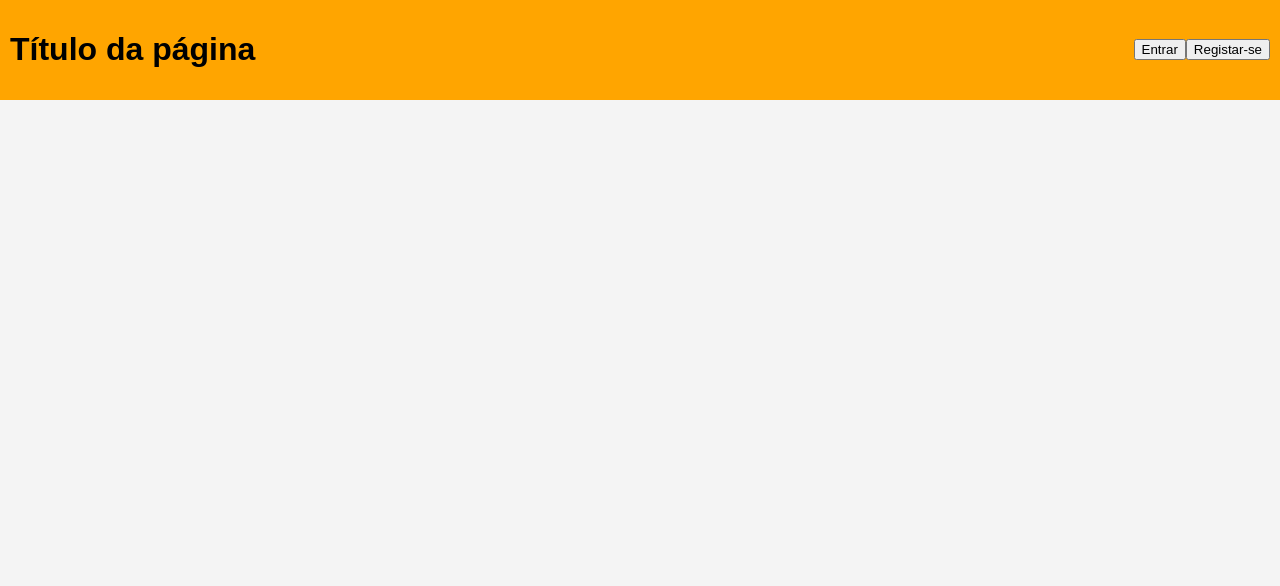
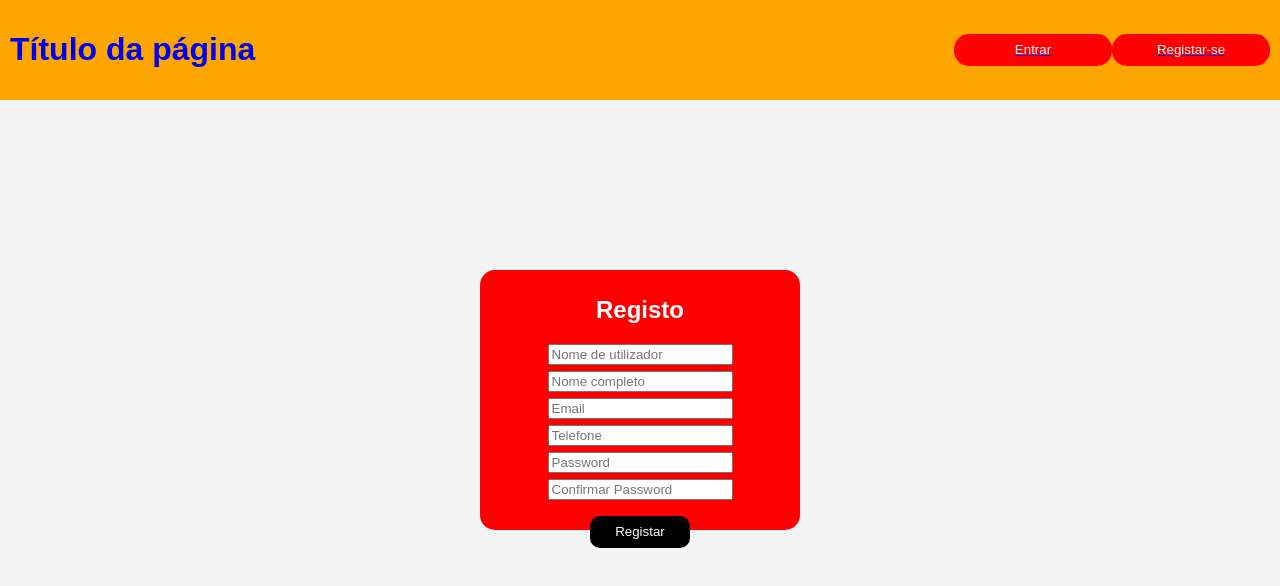
Before and after one commit to DiogoOliveira04ufp/projeto_final_labweb, a React (Create React App) app: page /registo in a window 1280 px wide. Shown: the top 586 px of the page. Built offline with nearby package versions, Linux system fonts and the light colour scheme.

Commit message:
v2024.0519.1
Página registo adicionada, ainda sem funcionalidade
Página produtos adicionada, ainda por terminar

```diff
--- a/src/App.css
+++ b/src/App.css
@@ -5,7 +5,6 @@ body
     font-family: Arial, sans-serif;
     background-color: #f4f4f4;
 }
-
 .header
 {
     height: 10%;
@@ -15,18 +14,26 @@ body
     justify-content: space-between;
     align-items: center;
 }
-
 .header div
 {
     display: flex;
+}
+
+#page_title
+{
+    text-decoration: none;
+}
+#page_title:visited
+{
+    text-decoration: none;
+    color: black;
 }
 
 .login-container
 {
     display: flex;
 }
-
-.loginbox
+.login
 {
     display: flex;
     height: 32px;
@@ -42,7 +49,6 @@ body
     flex-shrink: 0;
     cursor: pointer;
 }
-
 .login:hover
 {
     border-color: white;
--- a/src/App.js
+++ b/src/App.js
@@ -1,6 +1,9 @@
+import React from 'react';
 import { Route, Link, Routes } from 'react-router-dom';
 import './App.css';
 import Login from './login'
+import Registo from './registo'
+import Produtos from './produtos'
 
 function App()
 {
@@ -8,19 +11,22 @@ function App()
     <div className="App">
 
       <div className="header">
-        <h1>Título da página</h1>
+        <Link to="/" id="page_title">
+          <h1>Título da página</h1>
+        </Link>
 
         <div> {/* registo/início de sessão */}
           <Link to="/login" reloadDocuments>
             <button className="login">Entrar</button>
           </Link>
-          <button className="login">Registar-se</button>
+          <Link to="/registo" reloadDocuments>
+            <button className="login">Registar-se</button>
+          </Link>
         </div>
 
       </div>
 
       <Routes>
-        <Route path="/login" element={<Login />} />
         <Route path="/" element={
           <>
             <div>
@@ -29,17 +35,21 @@ function App()
             </div>
 
             <div>
-              <h2>Inventário</h2>
+              <Link to="/produtos" reloadDocuments>
+                <h2>Inventário</h2>
+              </Link>
               <p>Ver a lista detalhada de produtos disponíveis</p>
             </div>
 
             <h2>Encomendas</h2>
           </>
         } />
+        <Route path="/login" element={<Login />} />
+        <Route path="/registo" element={<Registo />} />
+        <Route path="/produtos" element={<Produtos />} />
       </Routes>
 
-    </div>
-  );
+    </div> );
 }
 
 export default App;
--- a/src/login.css
+++ b/src/login.css
@@ -1,31 +1,9 @@
-body
-{
-    margin: 0;
-    padding: 0;
-    font-family: Arial, sans-serif;
-    background-color: #f4f4f4;
-}
-
-.header
-{
-    height: 10%;
-    padding: 10px;
-    background-color: orange;
-    display: flex;
-    justify-content: space-between;
-    align-items: center;
-}
-
-.header div
-{
-    display: flex;
-}
-
 .loginbox
 {
     width: 320px;
     height: 200px;
     background: red;
+    align-items: center;
     color: #fff;
     top: 50%;
     left: 50%;
@@ -34,10 +12,9 @@ body
     flex-direction: column;
     transform: translate(-50%, -50%);
     box-sizing: border-box;
-    padding: 10px 30px;
+    padding: 6px;
     border-radius: 15px;
 }
-
 .logintitle
 {
     text-align: center;
@@ -49,7 +26,6 @@ form
     flex-direction: column;
     /* margin: 5px; */
 }
-
 form *
 {
     margin-bottom: 3px;
@@ -63,12 +39,11 @@ form *
     align-items: center;
     background-color: black;
     color: white;
-    border: 2px;
+    border: 2px solid black;
     border-radius: 10px;
     cursor: pointer;
     margin: 10px auto;
 }
-
 .confirm:hover
 {
     border-color: white;
--- a/src/login.js
+++ b/src/login.js
@@ -1,28 +1,46 @@
-// import App from '/.App'
+import React, { useState } from 'react';
 import './login.css';
-import React from 'react';
-// import { Link } from 'react-router-dom';
 
 function Login()
 {
+    const myHeaders = new Headers();
+    myHeaders.append("Accept", "application/json");
+    myHeaders.append("Authorization", "eyJhbGciOiJIUzI1NiIsInR5cCI6IkpXVCJ9.eyJ1c2VybmFtZSI6ImFkbWluX3VzZXIiLCJhZG1pbiI6InRydWUiLCJpYXQiOjE3MTYwNTg0NDgsImV4cCI6MTcxNjA2MjA0OH0.CEKc_cqDycDzQY15KdmWjkkMTH4Afqod7PPEUhX4mSY");
+
+    const [email, setEmail] = useState("");
+    const [password, setPassword] = useState("");
+
+    const handleSubmit = async (event) =>
+    {
+        event.preventDefault();
+
+        const response = await fetch( 'https://lwlc-proj-2024.onrender.com/api-docs/#/',
+        {
+            method: 'POST',
+            headers: myHeaders,
+            body: JSON.stringify({ email, password })
+        } );
+
+        const data = await response.json();
+    }
+
     return (
         <div className="login_page">
 
             <div className="loginbox">
                 <h2 className="logintitle">Iniciar sessão</h2>
-                <form>
+                <form onSubmit={handleSubmit}>
                     <div>
-                        <input type="email" id="email" name="email" placeholder='Email' required></input>
+                        <input type="email" id="email" name="email" placeholder='Email' required value={email} onChange={e => setEmail(e.target.value)} />
                     </div>
                     <div>
-                        <input type="password" id="password" name="password" placeholder='Password' required></input>
+                        <input type="password" id="password" name="password" placeholder='Password' required value={password} onChange={e => setPassword(e.target.value)} />
                     </div>
                     <button type="submit" className='confirm'>Entrar</button>
                 </form>
             </div>
 
-        </div>
-    )
+        </div> )
 }
 
 export default Login;
--- /dev/null
+++ b/src/produtos.css
@@ -0,0 +1,15 @@
+.products_page
+{
+    display: flex;
+    align-items: center;
+    margin-top: 20px;
+}
+
+
+.panel
+{
+    width: 50%;
+    margin: 20px;
+    padding: 20px;
+    background-color: #F0ECEC;
+}
--- /dev/null
+++ b/src/produtos.js
@@ -0,0 +1,16 @@
+import React from 'react';
+import './produtos.css';
+
+function Produtos()
+{
+    return(
+        <div className="products_page">
+            <div className="panel">
+                <h3>Produto</h3>
+                <p>Preço</p>
+            </div>
+        </div>
+    );
+}
+
+export default Produtos;
--- /dev/null
+++ b/src/registo.css
@@ -0,0 +1,17 @@
+.registrybox
+{
+    width: 320px;
+    height: 260px;
+    background: red;
+    align-items: center;
+    color: #fff;
+    top: 50%;
+    left: 50%;
+    position: absolute;
+    display: flex;
+    flex-direction: column;
+    transform: translate(-50%, -50%);
+    box-sizing: border-box;
+    padding: 6px;
+    border-radius: 15px;
+}
--- /dev/null
+++ b/src/registo.js
@@ -0,0 +1,83 @@
+import React, { useState } from 'react';
+import './registo.css';
+
+function Registo()
+{
+    const myHeaders = new Headers();
+    myHeaders.append("Accept", "application/json");
+    myHeaders.append("Authorization", "eyJhbGciOiJIUzI1NiIsInR5cCI6IkpXVCJ9.eyJ1c2VybmFtZSI6ImFkbWluX3VzZXIiLCJhZG1pbiI6InRydWUiLCJpYXQiOjE3MTYwNTg0NDgsImV4cCI6MTcxNjA2MjA0OH0.CEKc_cqDycDzQY15KdmWjkkMTH4Afqod7PPEUhX4mSY");
+
+    const [username, setUsername] = useState("");
+    const [full_name, setFull_name] = useState("");
+    const [email, setEmail] = useState("");
+    const [phone_number, setPhone] = useState("");
+    const [password, setPassword] = useState("");
+    const [confirmPassword, setConfirmPassword] = useState("");
+
+    const handleSubmit = async (event) => {
+        event.preventDefault();
+
+        //verificar se as senhas correspondem
+        if (password !== confirmPassword)
+        {
+            alert("As senhas não correspondem");
+            return;
+        }
+
+        try
+        {
+            const response = await fetch('https://lwlc-proj-2024.onrender.com/users', {
+                method: 'POST',
+                headers: myHeaders,
+                authorization: 'wkakjbadue4.t3gfddvdsgh46.y45j5yrhedtg',
+                body: JSON.stringify({ username, email, password })
+            });
+
+            if(!response.ok)
+            {
+                throw new Error(`HTTP error! status: ${response.status}`);
+            }
+
+            const data = await response.json();
+
+            console.log(data);
+            console.log(response);
+        }
+        catch (error)
+        {
+            console.error("An error occurred while fetching the data.", error);
+        }
+    }
+
+    return(
+        <div className="registry_page">
+
+            <div className="registrybox">
+                <h2>Registo</h2>
+                <form onSubmit={handleSubmit}>
+                    <div>
+                        <input type="text" id="username" name="username" placeholder='Nome de utilizador' required value={username} onChange={e => setUsername(e.target.value)} />
+                    </div>
+                    <div>
+                        <input type="text" id="fullname" name="fullname" placeholder='Nome completo' required value={full_name} onChange={e => setFull_name(e.target.value)} />
+                    </div>
+                    <div>
+                        <input type="email" id="email" name="email" placeholder='Email' required value={email} onChange={e => setEmail(e.target.value)} />
+                    </div>
+                    <div>
+                        <input type="number" id="phone" name="phone" placeholder='Telefone' required value={phone_number} onChange={e => setPhone(e.target.value)} />
+                    </div>
+                    <div>
+                        <input type="password" id="password" name="password" placeholder='Password' required value={password} onChange={e => setPassword(e.target.value)} />
+                    </div>
+                    <div>
+                        <input type="password" id="password" name="password" placeholder='Confirmar Password' required value={confirmPassword} onChange={e => setConfirmPassword(e.target.value)} />
+                    </div>
+                    <button type="submit" className='confirm'>Registar</button>
+                </form>
+            </div>
+
+        </div> )
+}
+
+export default Registo;
```
Also changed, not shown: 1 other file (tests, documents, lock files or other folders).
